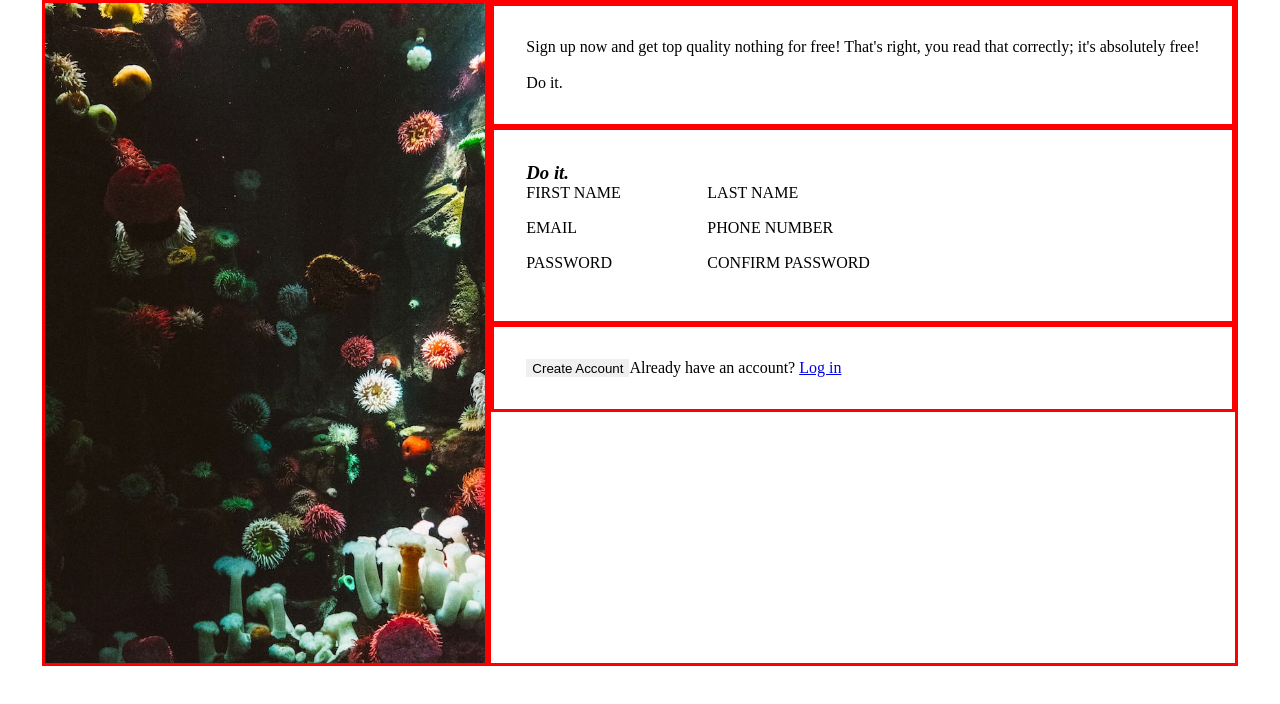
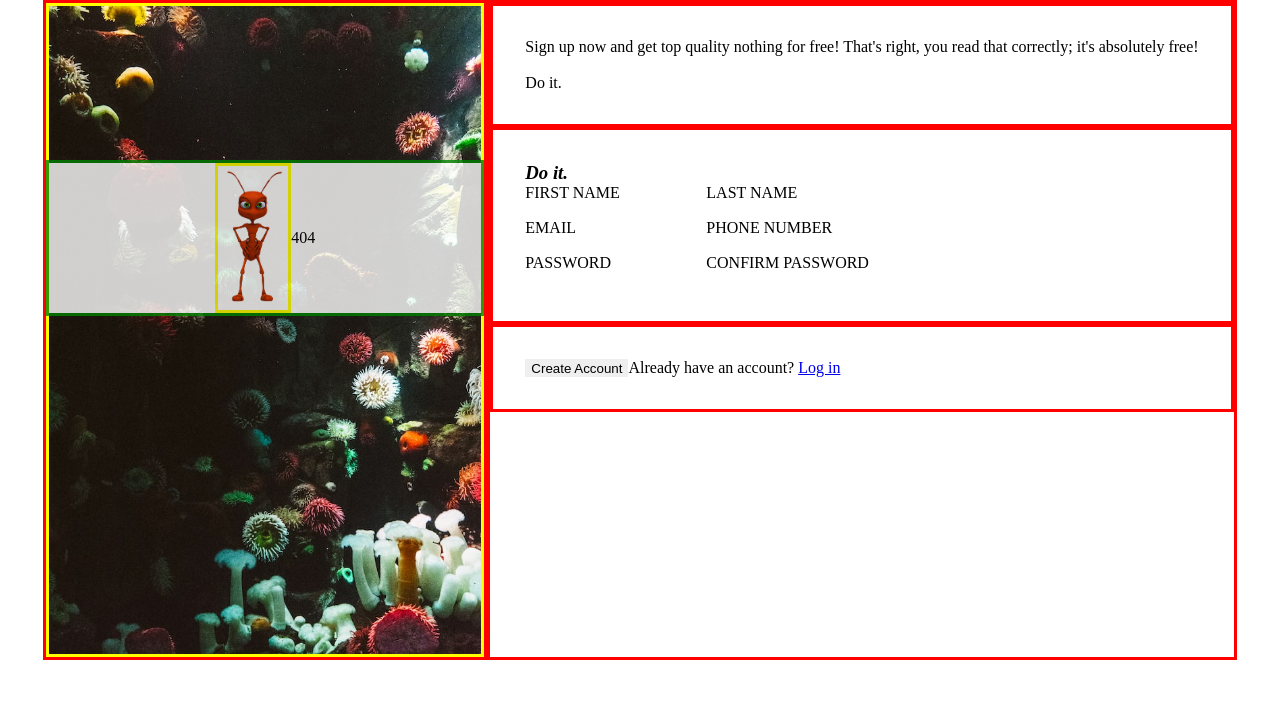
Before and after one commit to backgroundvibes/odin-sign-up-form, a plain HTML site: page index.html in a window 1280 px wide. Drawn offline with Linux system fonts and the light colour scheme.

Commit message:
Add banner stripe with text and image

```diff
--- a/index.html
+++ b/index.html
@@ -8,6 +8,10 @@
 <body>
     <div class="banner">
         <img src="scott-webb-e3dY8laAQtA-unsplash.jpg" alt="banner image of coral reef">
+        <div class="banner-textbox">
+            <img src="ant-g9585fcda2_640.png" alt="image of ant">
+            <p>404</p>
+        </div>
     </div>
     <div class="form-page">
         <div class="header">
--- a/style.css
+++ b/style.css
@@ -32,7 +32,8 @@ form {
 }
 
 img {
-    max-width: 440px;
+    max-width: 27rem;
+    border: 3px solid yellow;
 }
 
 form > div {
@@ -43,3 +44,19 @@ form > div > div {
     display: flex;
     flex-direction: column;
 }
+
+.banner-textbox {
+    display: flex;
+    position: absolute;
+    top: 10rem;
+    width: 27rem;
+    border: 3px solid green;
+    background-color: white;
+    opacity: 0.8;
+    align-items: center;
+    justify-content: center;
+}
+
+.banner > div > img {
+    max-width: 70px;
+}
```
Also changed, not shown: Norse-Bold.otf (added), ant-g9585fcda2_640.png (added).
